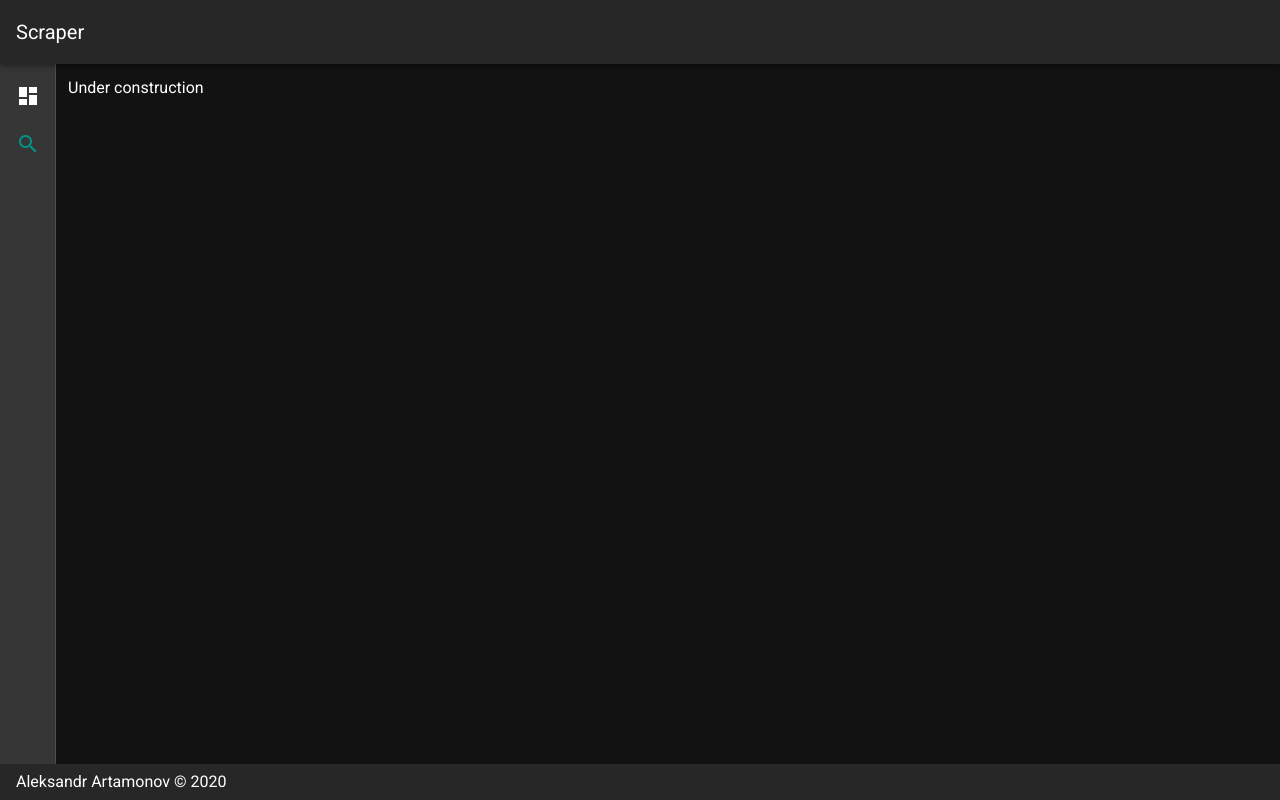
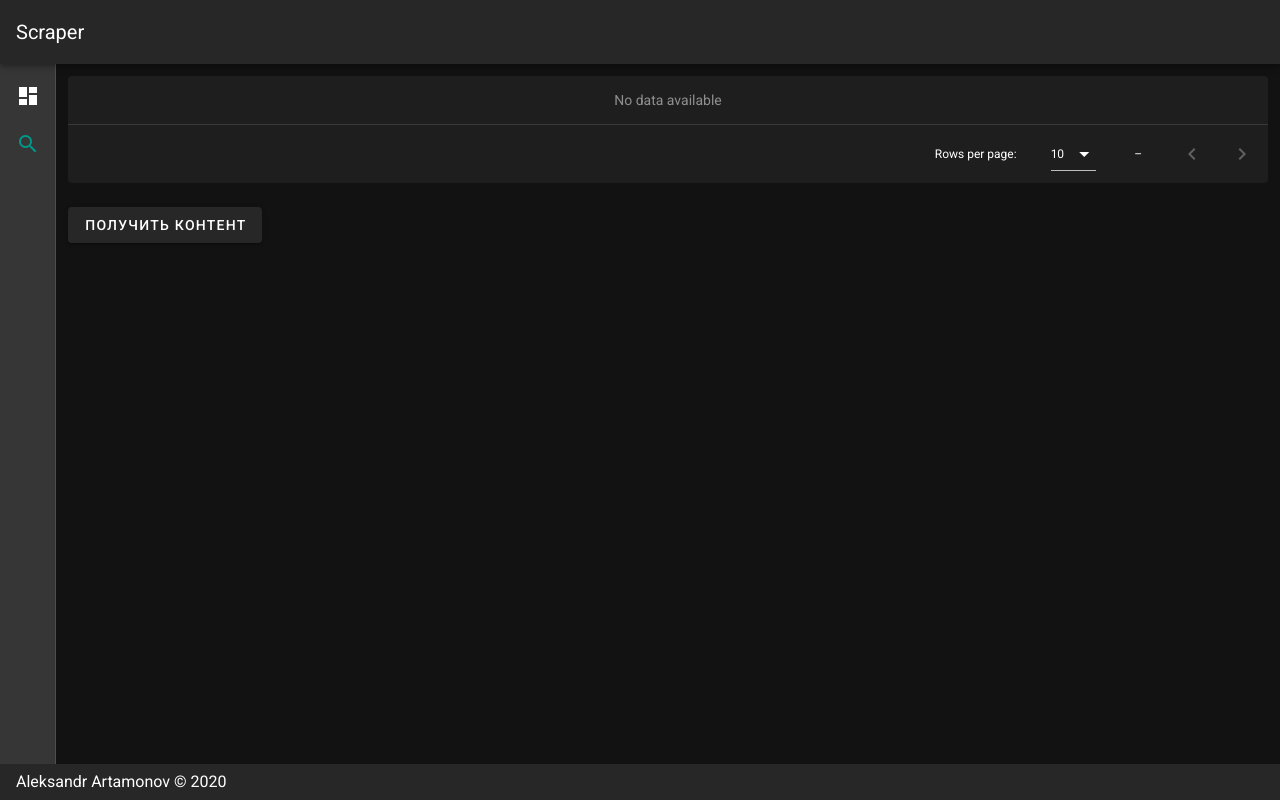
Before and after one commit to Sussia/Web-scraper-ST, a Vue app in the folder web-scraper-vue/: page / in a window 1280 px wide. Both pictures are taken after a click on the element "Скрейпинг". Built offline with nearby package versions, Linux system fonts and the light colour scheme.

Commit message:
Add axios request

```diff
--- a/web-scraper-vue/package.json
+++ b/web-scraper-vue/package.json
@@ -8,6 +8,7 @@
     "lint": "vue-cli-service lint"
   },
   "dependencies": {
+    "axios": "^0.19.2",
     "core-js": "^3.6.4",
     "vue": "^2.6.11",
     "vuetify": "^2.2.11"
--- a/web-scraper-vue/src/App.vue
+++ b/web-scraper-vue/src/App.vue
@@ -65,11 +65,11 @@
                       <v-text-field dense v-model="newRule.description" label="Описание" outlined></v-text-field>
                     </v-col>
                     <v-col cols="12">
-                      <v-text-field dense v-model="newRule.suffix" label="Префикс"
+                      <v-text-field dense v-model="newRule.prefix" label="Префикс"
                                     required outlined :rules="textFieldRules"></v-text-field>
                     </v-col>
                     <v-col cols="12">
-                      <v-text-field dense v-model="newRule.prefix" label="Суффикс"
+                      <v-text-field dense v-model="newRule.suffix" label="Суффикс"
                                     required outlined :rules="textFieldRules"></v-text-field>
                     </v-col>
                     <v-col cols="6">
@@ -93,9 +93,19 @@
 
     <v-content v-if="MenuSection === 1">
       <v-container fluid>
+        <v-row dense align="start">
+          <v-col cols="12">
+            <v-data-table :headers="parsingRules.map(a => a.title)"></v-data-table>
+          </v-col>
+        </v-row>
         <v-row>
-          <v-col>
-            <p>Under construction</p>
+          <v-col cols="2">
+            <v-btn @click="getScrapedData">
+              Получить контент
+            </v-btn>
+          </v-col>
+          <v-col cols="10">
+            <p>{{ pageResponse }}</p>
           </v-col>
         </v-row>
       </v-container>
@@ -107,6 +117,8 @@
 </template>
 
 <script>
+  import axios from 'axios'
+
   export default {
     name: 'App',
     data: () => ({
@@ -121,7 +133,8 @@
         prefix: '',
         suffix: '',
         details: false
-      }
+      },
+      pageResponse: ''
     }),
     created () {
       this.$vuetify.theme.dark = true
@@ -149,6 +162,14 @@
       },
       deleteRule(index) {
         this.$delete(this.parsingRules, index)
+      },
+      getScrapedData() {
+        let site = "https://example.com"
+        axios.post('https://localhost:5003/extractvalues', this.parsingRules,{
+          headers: {'url-to-request': site}
+        },
+        )
+        .then(response => this.pageResponse = response.data)
       }
     }
   }
```
Also changed, not shown: 1 other file (tests, documents, lock files or other folders).
